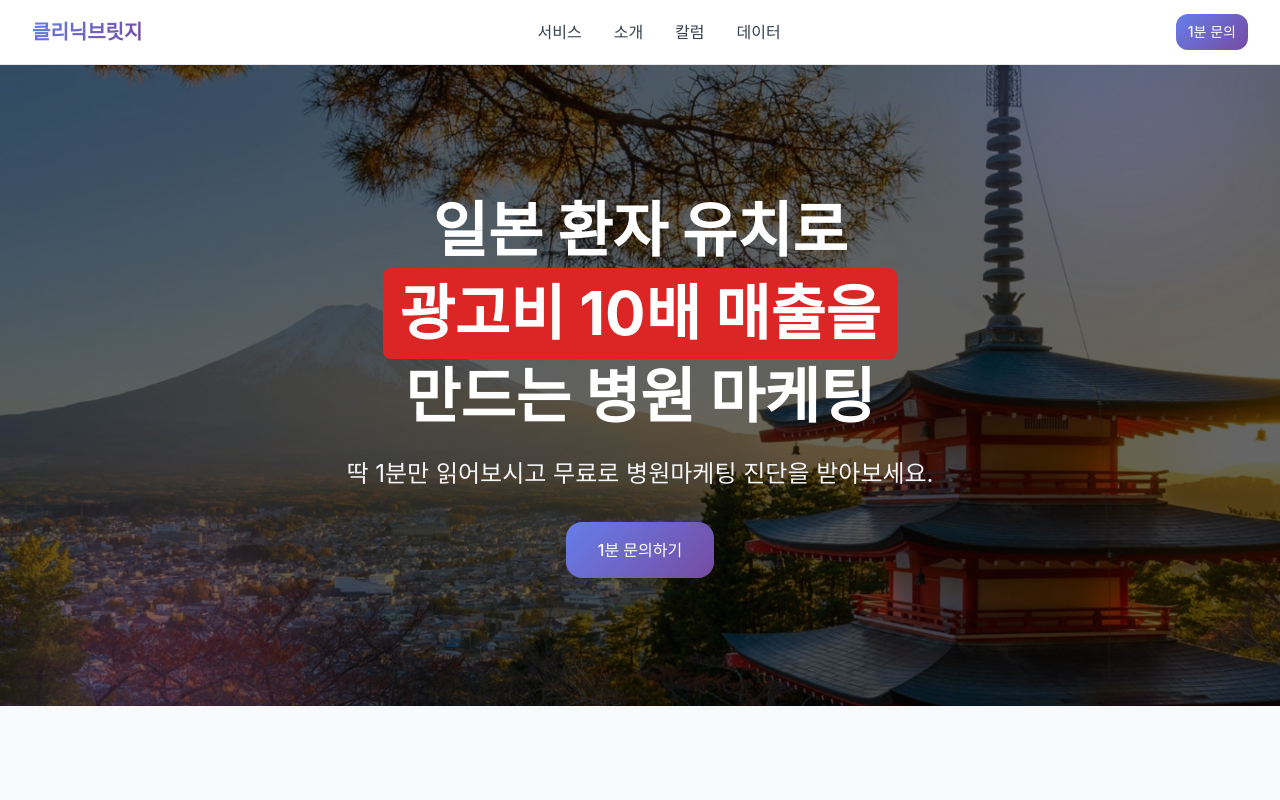
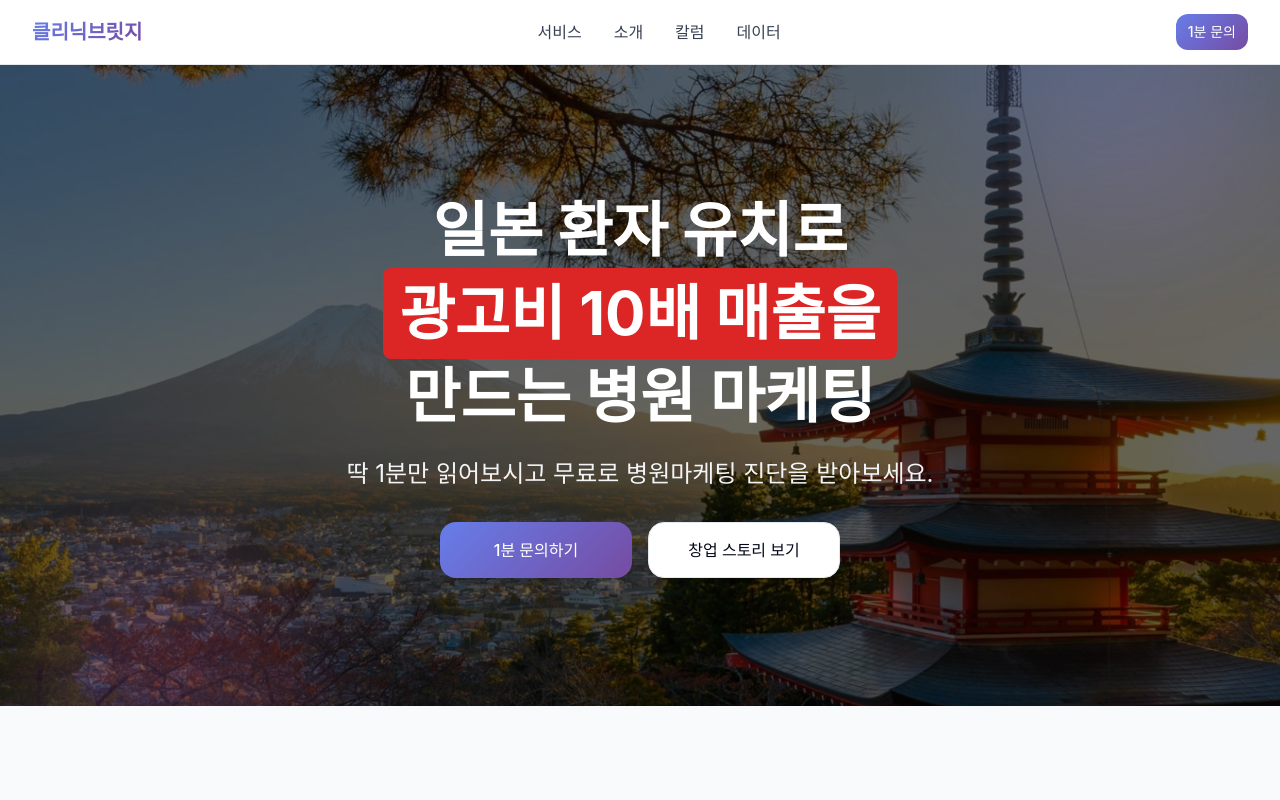
Before and after one commit to hckang2000/marketing, a Next.js app: page / in a window 1280 px wide. Shown: the top 800 px of the page. Built offline with nearby package versions, Linux system fonts and the light colour scheme; a web font is replaced by a local one.

Commit message:
중간완성본

```diff
--- a/src/components/sections/Hero.tsx
+++ b/src/components/sections/Hero.tsx
@@ -89,15 +89,23 @@ export function Hero({ onContactClick }: HeroProps) {
               initial={{ opacity: 0, y: 20 }}
               animate={{ opacity: 1, y: 0 }}
               transition={{ duration: 0.6, delay: 0.4 }}
-              className="flex justify-center items-center"
+              className="flex flex-col sm:flex-row justify-center items-center gap-4"
             >
               <Button
                 onClick={onContactClick}
                 variant="gradient"
                 size="lg"
-                className="w-full sm:w-auto"
+                className="w-full sm:w-48"
               >
                 1분 문의하기
+              </Button>
+              <Button
+                variant="outline"
+                size="lg"
+                className="w-full sm:w-48"
+                asChild
+              >
+                <a href="/about#story">창업 스토리 보기</a>
               </Button>
             </motion.div>
           </div>
--- a/src/components/sections/TestimonialQuote.tsx
+++ b/src/components/sections/TestimonialQuote.tsx
@@ -32,7 +32,7 @@ export function TestimonialQuote() {
 
               {/* Quote - Desktop */}
               <p className="hidden lg:block text-3xl font-medium leading-relaxed mb-6">
-                &ldquo;일본 인플루언서 협찬 마케팅 시작하고 월 매출 2억에서 6개월만에 3.5억으로 올랐습니다.&rdquo;
+                &ldquo;일본 인플루언서 협찬 마케팅 시작하고<br />월 매출 2억에서 6개월만에 3.5억으로 올랐습니다.&rdquo;
               </p>
               <footer className="text-lg text-white/80">
                 - 홍대 OOO의원 원장님
```
